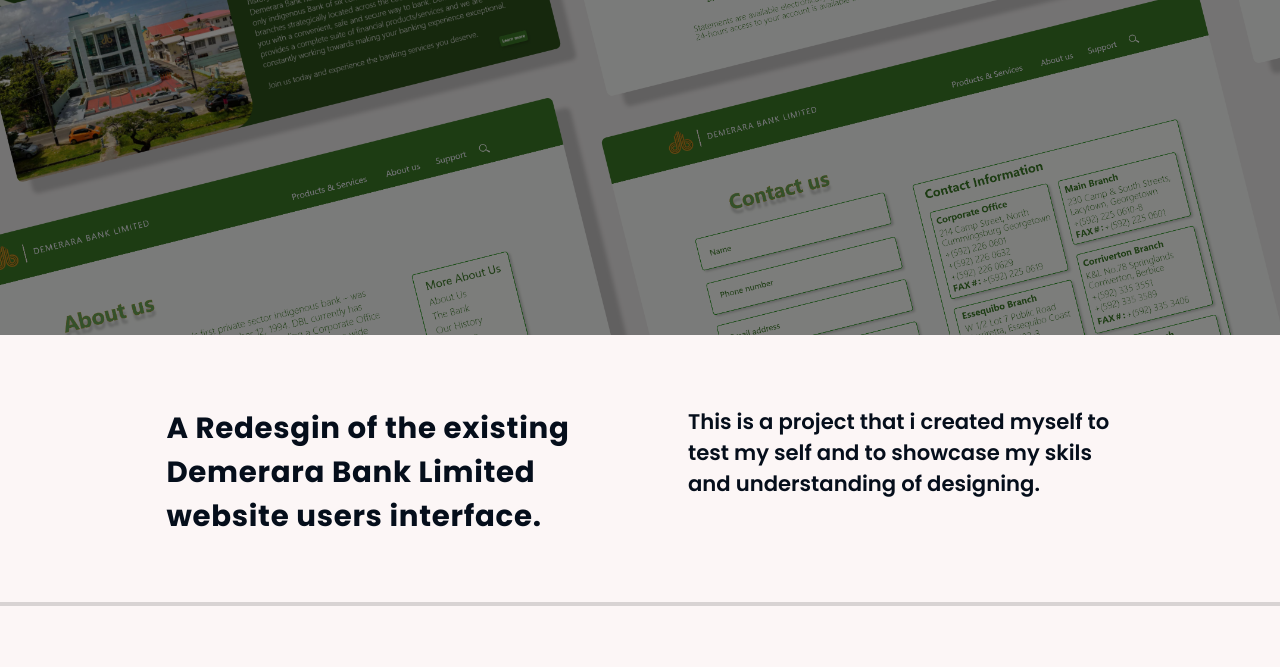
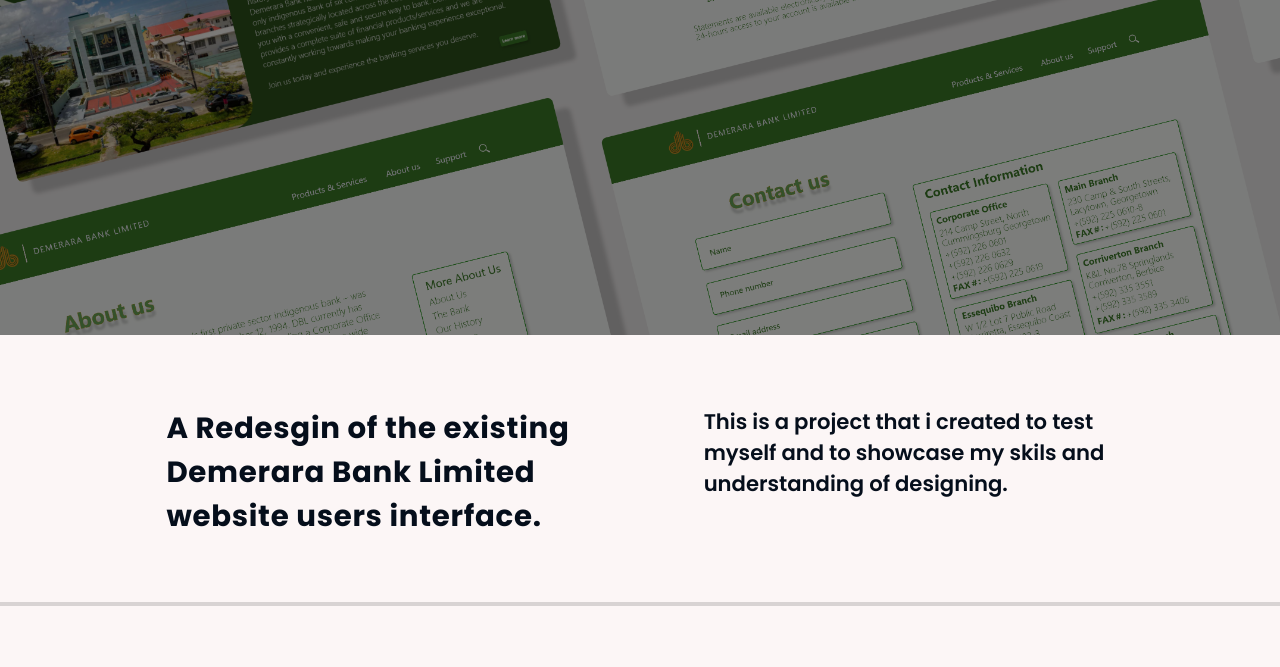
Before and after one commit to Joshua-Richard/JoshuaRichard, a plain HTML site: page DBL.html in a window 1280 px wide. Shown: the part 95-762 px from the top of the page. Drawn offline with Linux system fonts and the light colour scheme.

Commit message:
Update DBL.html

```diff
--- a/DBL.html
+++ b/DBL.html
@@ -42,7 +42,7 @@
              </div>
 
             <div class="small-intro">
-                <h2>This is a project that i created myself to test my self and to showcase my skils and understanding of designing.</h2>
+                <h2>This is a project that i created to test myself and to showcase my skils and understanding of designing.</h2>
             </div>
         </div>
     </section>
```
